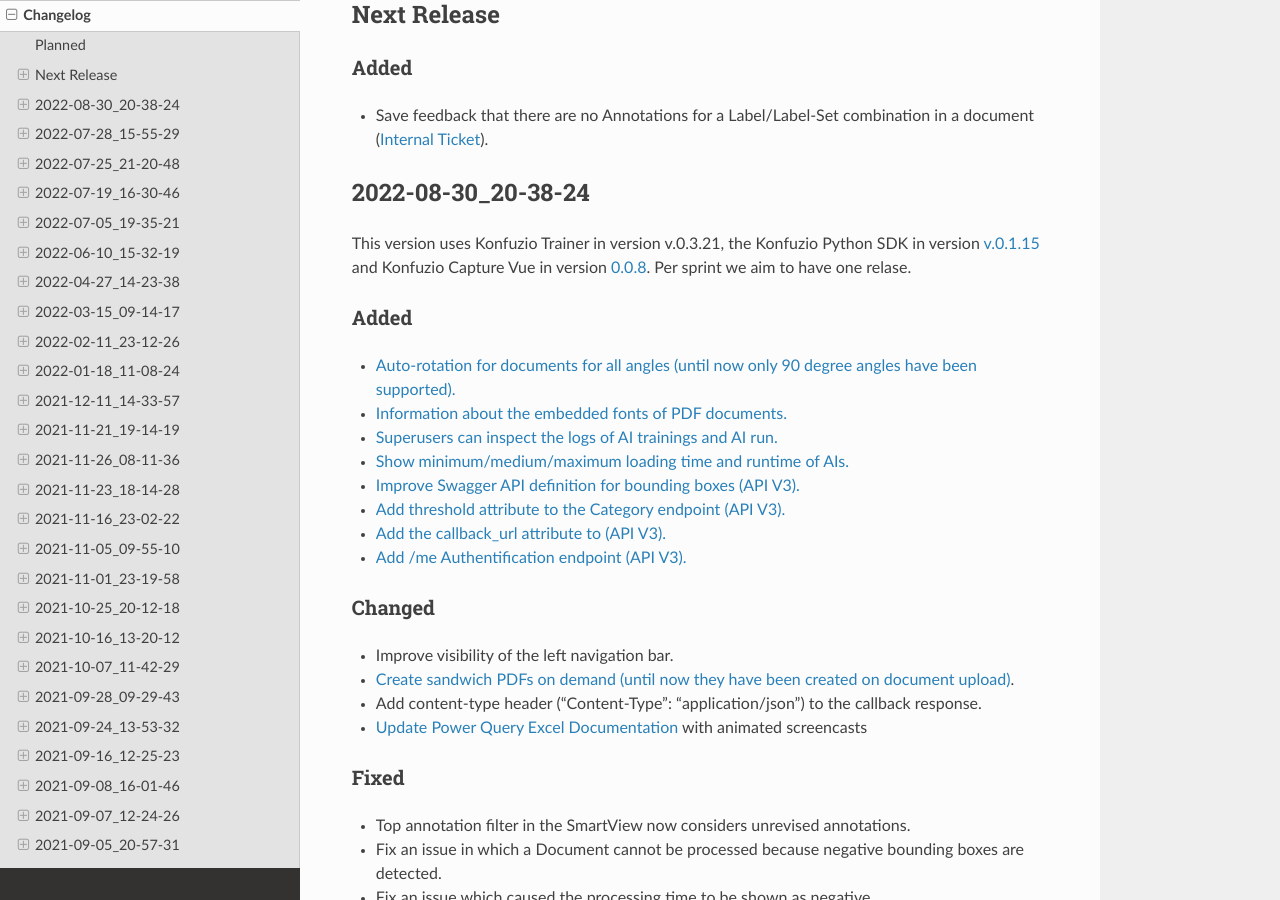
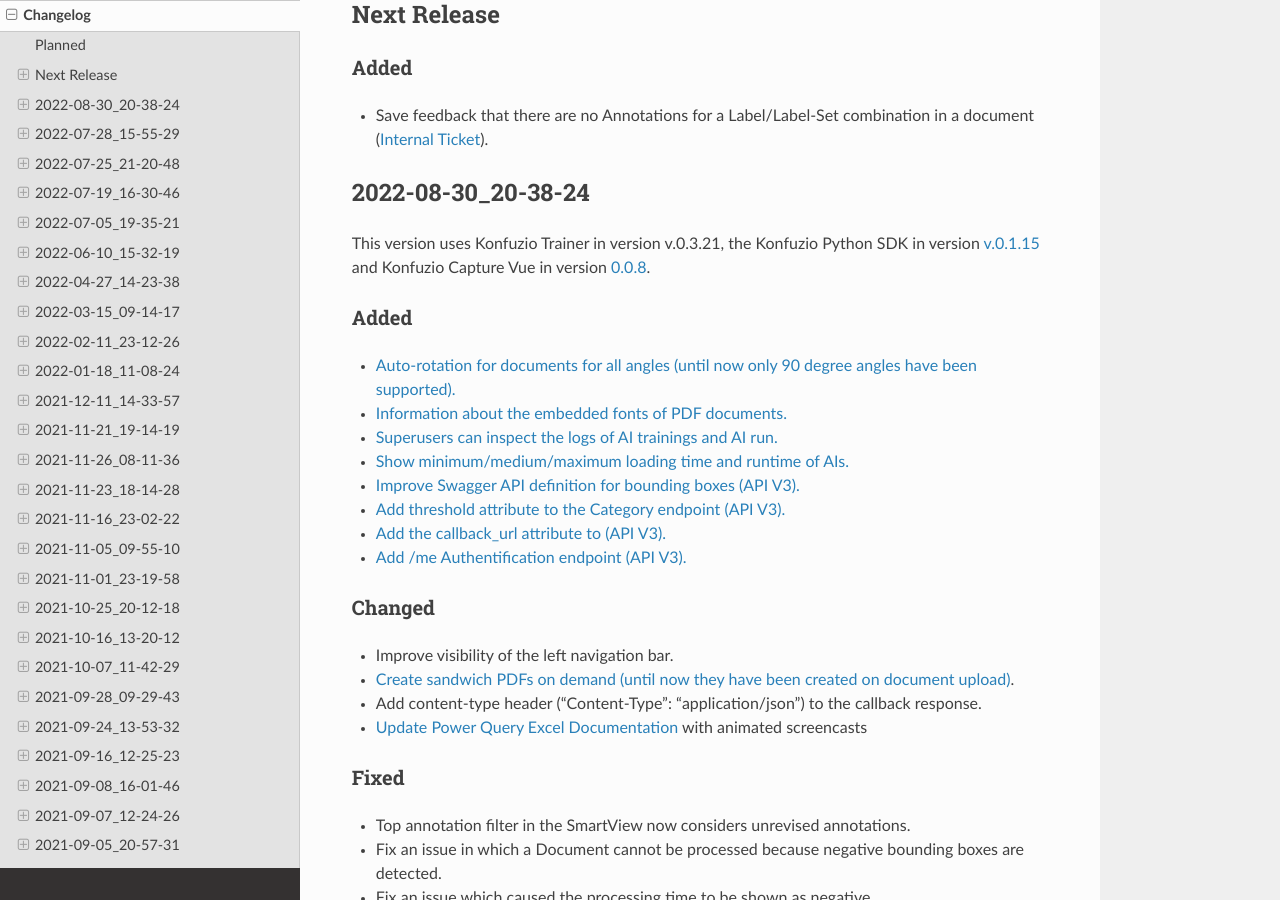
Before and after one commit to konfuzio-ai/konfuzio-sdk, a Sphinx documentation site: the page built from docs/web/changelog_app.md, in a window 1280 px wide and 900 px high, scrolled down 890 px. Built offline with Sphinx 7.4.7 and the Read the Docs theme 2.0.0, drawn with Linux system fonts in a browser that asks for light colours.

Commit message:
Update changelog_app.md

```diff
--- a/docs/web/changelog_app.md
+++ b/docs/web/changelog_app.md
@@ -34,7 +34,7 @@
 
 ## 2022-08-30_20-38-24
 
-This version uses Konfuzio Trainer in version v.0.3.21, the Konfuzio Python SDK in version [v.0.1.15](https://dev.konfuzio.com/sdk/changelog.html#v-0-1-15) and Konfuzio Capture Vue in version [0.0.8](https://github.com/konfuzio-ai/konfuzio-capture-vue/releases/). Per sprint we aim to have one relase.
+This version uses Konfuzio Trainer in version v.0.3.21, the Konfuzio Python SDK in version [v.0.1.15](https://dev.konfuzio.com/sdk/changelog.html#v-0-1-15) and Konfuzio Capture Vue in version [0.0.8](https://github.com/konfuzio-ai/konfuzio-capture-vue/releases/).
 
 ### Added
 - [Auto-rotation for documents for all angles (until now only 90 degree angles have been supported).](https://help.konfuzio.com/modules/projects/index.html#automatically-rotate-documents)
```
